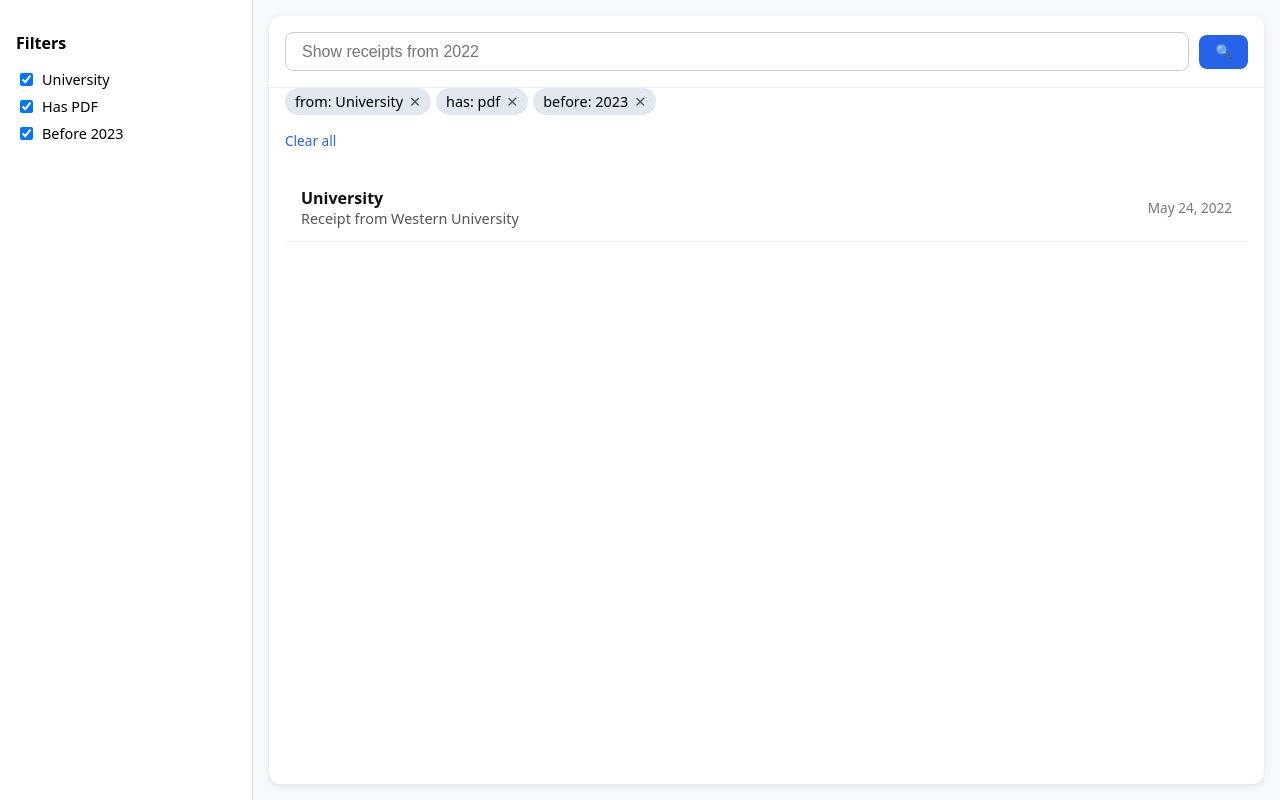
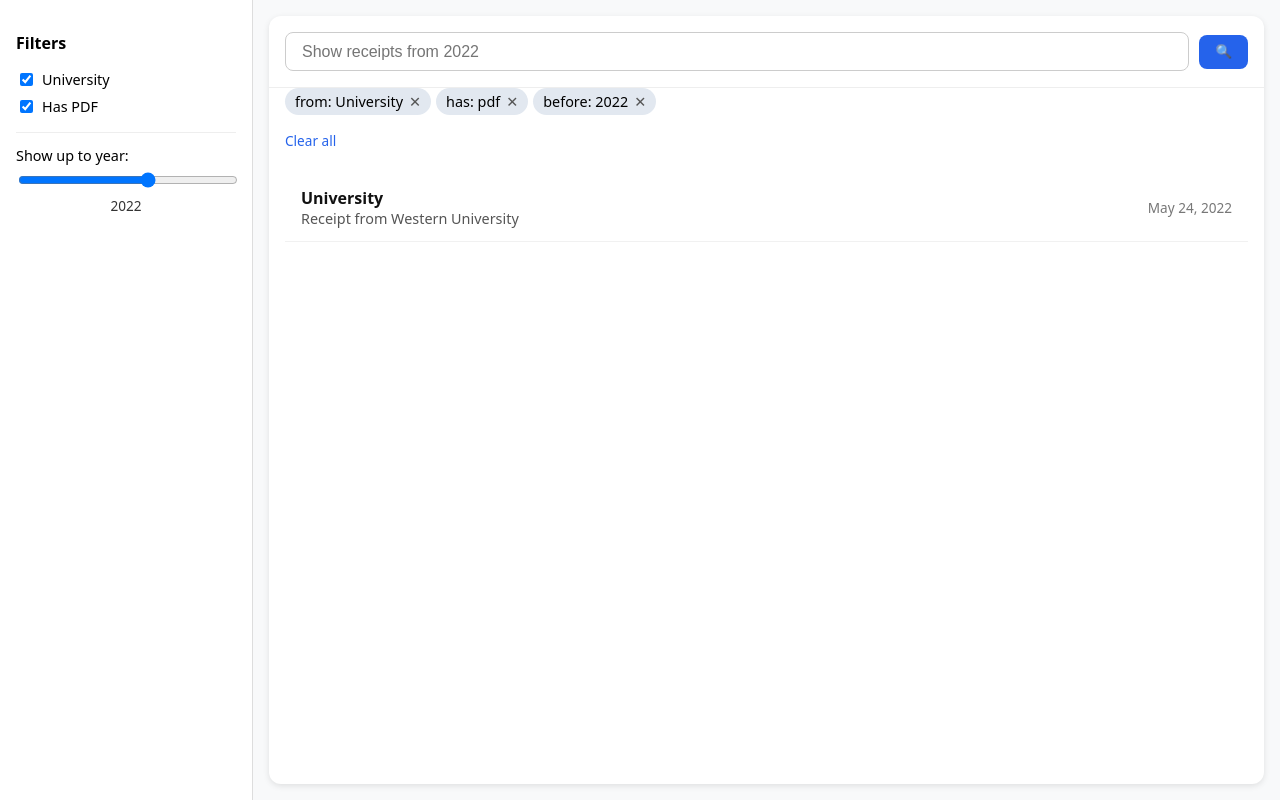
Before and after one commit to himans93/hci-prototype, a plain HTML site: page index.html in a window 1280 px wide. Drawn offline with Linux system fonts and the light colour scheme.

Commit message:
Update index.html

```diff
--- a/index.html
+++ b/index.html
@@ -37,6 +37,29 @@
     align-items: center;
     gap: 6px;
     margin-bottom: 0.5rem;
+  }
+
+  .timeline {
+    margin-top: 1rem;
+    border-top: 1px solid #eee;
+    padding-top: 0.8rem;
+  }
+
+  .timeline label {
+    display: block;
+    font-size: 0.9rem;
+    margin-bottom: 0.3rem;
+  }
+
+  .timeline input[type="range"] {
+    width: 100%;
+  }
+
+  .year-display {
+    font-size: 0.85rem;
+    color: #333;
+    margin-top: 0.2rem;
+    text-align: center;
   }
 
   /* Main area */
@@ -126,34 +149,18 @@
     transition: background 0.2s;
   }
 
-  .result-item:hover {
-    background: #f9fafb;
-  }
+  .result-item:hover { background: #f9fafb; }
 
-  .title {
-    font-weight: 600;
-    color: #111;
-  }
-
-  .subtitle {
-    font-size: 0.9rem;
-    color: #555;
-  }
-
-  .date {
-    font-size: 0.85rem;
-    color: #777;
-  }
+  .title { font-weight: 600; color: #111; }
+  .subtitle { font-size: 0.9rem; color: #555; }
+  .date { font-size: 0.85rem; color: #777; }
 
   /* Fade animation */
   .fade-out { opacity: 0; }
 
   /* Mobile layout */
   @media (max-width: 768px) {
-    body {
-      flex-direction: column;
-      height: auto;
-    }
+    body { flex-direction: column; height: auto; }
     .sidebar {
       width: 100%;
       border-right: none;
@@ -162,18 +169,9 @@
       flex-wrap: wrap;
       justify-content: space-around;
     }
-    .main {
-      margin: 0.5rem;
-      border-radius: 8px;
-    }
-    .result-item {
-      flex-direction: column;
-      align-items: flex-start;
-    }
-    .date {
-      align-self: flex-end;
-      margin-top: 0.3rem;
-    }
+    .main { margin: 0.5rem; border-radius: 8px; }
+    .result-item { flex-direction: column; align-items: flex-start; }
+    .date { align-self: flex-end; margin-top: 0.3rem; }
   }
 </style>
 </head>
@@ -182,7 +180,13 @@
     <h3>Filters</h3>
     <label><input type="checkbox" id="university" data-filter="university" checked onchange="updateFromSidebar(this)"> University</label>
     <label><input type="checkbox" id="pdf" data-filter="pdf" checked onchange="updateFromSidebar(this)"> Has PDF</label>
-    <label><input type="checkbox" id="before2023" data-filter="before2023" checked onchange="updateFromSidebar(this)"> Before 2023</label>
+
+    <!-- ✅ Timeline Slider -->
+    <div class="timeline">
+      <label for="yearRange">Show up to year:</label>
+      <input type="range" id="yearRange" min="2019" max="2024" value="2022" oninput="updateYear(this.value)">
+      <div class="year-display" id="yearValue">2022</div>
+    </div>
   </div>
 
   <div class="main">
@@ -200,24 +204,30 @@
   <script>
     const chipsContainer = document.getElementById("chips");
     const resultsDiv = document.getElementById("results");
+    const yearDisplay = document.getElementById("yearValue");
 
     const allResults = [
       { title: "University", subtitle: "Receipt from Western University", date: "May 24, 2022" },
       { title: "University", subtitle: "Receipt from McGill University", date: "May 25, 2022" },
-      { title: "Amazon", subtitle: "Payment receipt", date: "June 15, 2022" },
-      { title: "Apple", subtitle: "Invoice for MacBook", date: "June 03, 2022" },
-      { title: "Grocery Mart", subtitle: "Grocery order", date: "June 10, 2022" }
+      { title: "Amazon", subtitle: "Payment receipt", date: "June 15, 2023" },
+      { title: "Apple", subtitle: "Invoice for MacBook", date: "June 03, 2021" },
+      { title: "Grocery Mart", subtitle: "Grocery order", date: "June 10, 2020" }
     ];
 
-    const filters = { university: true, pdf: true, before2023: true };
+    const filters = { university: true, pdf: true };
+    let maxYear = 2022;
 
     function renderResults() {
       resultsDiv.classList.add("fade-out");
       setTimeout(() => {
         let filtered = [...allResults];
+
         if (filters.university) filtered = filtered.filter(r => r.title === "University");
-        if (filters.before2023) filtered = filtered.filter(r => new Date(r.date).getFullYear() <= 2022);
         if (filters.pdf) filtered = filtered.slice(0, filtered.length - 1);
+
+        // ✅ Apply timeline year filter
+        filtered = filtered.filter(r => new Date(r.date).getFullYear() <= maxYear);
+
         resultsDiv.innerHTML = filtered.length
           ? filtered.map(r => `
               <div class="result-item">
@@ -228,8 +238,26 @@
                 <div class="date">${r.date}</div>
               </div>`).join("")
           : `<div style="padding:1rem; color:#777;">No results match your filters.</div>`;
+
         resultsDiv.classList.remove("fade-out");
-      }, 200);
+      }, 150);
+    }
+
+    function updateYear(y) {
+      maxYear = parseInt(y);
+      yearDisplay.textContent = y;
+      // ✅ Update or create the year chip dynamically
+      let chip = chipsContainer.querySelector('[data-filter="year"]');
+      if (!chip) {
+        chip = document.createElement("span");
+        chip.className = "chip";
+        chip.dataset.filter = "year";
+        chip.innerHTML = `before: ${y} <span onclick="removeChip(this)">✕</span>`;
+        chipsContainer.appendChild(chip);
+      } else {
+        chip.firstChild.textContent = `before: ${y} `;
+      }
+      renderResults();
     }
 
     function updateFromSidebar(cb) {
@@ -240,10 +268,13 @@
     }
 
     function removeChip(el) {
-      const f = el.parentElement.dataset.filter;
-      el.parentElement.remove();
-      document.querySelector(`[data-filter="${f}"]`).checked = false;
-      filters[f] = false;
+      const chip = el.parentElement;
+      const f = chip.dataset.filter;
+      chip.remove();
+      if (f !== "year") {
+        document.querySelector(`[data-filter="${f}"]`).checked = false;
+        filters[f] = false;
+      }
       renderResults();
     }
 
@@ -254,7 +285,7 @@
 
     function createChip(f) {
       if (chipsContainer.querySelector(`[data-filter="${f}"]`)) return;
-      const text = { university:"from: University", pdf:"has: pdf", before2023:"before: 2023" };
+      const text = { university:"from: University", pdf:"has: pdf" };
       const chip = document.createElement("span");
       chip.className = "chip";
       chip.dataset.filter = f;
@@ -264,7 +295,7 @@
 
     function clearAll() {
       Object.keys(filters).forEach(f => filters[f] = false);
-      document.querySelectorAll(".sidebar input").forEach(cb => cb.checked = false);
+      document.querySelectorAll(".sidebar input[type='checkbox']").forEach(cb => cb.checked = false);
       chipsContainer.innerHTML = "";
       renderResults();
     }
@@ -276,6 +307,8 @@
 
     window.onload = () => {
       Object.keys(filters).forEach(f => createChip(f));
+      // Initialize year chip
+      updateYear(maxYear);
       renderResults();
     };
   </script>
```
